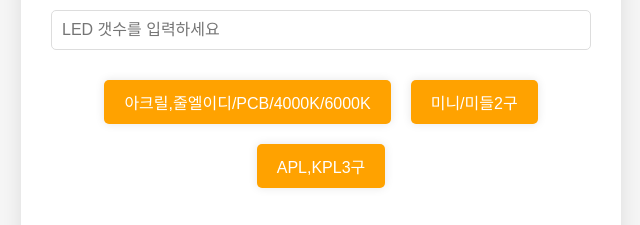
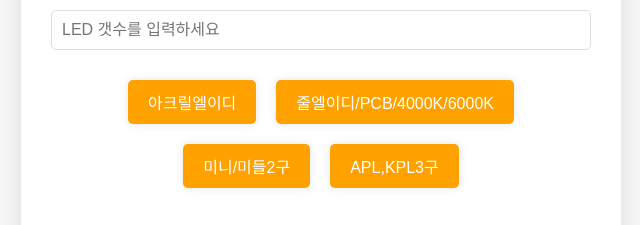
Before and after one commit to gusdn0236/gusdn0236.github.io, a plain HTML site: page index.html in a window 1280 px wide. Shown: the part 120-345 px from the top of the page, without its empty margins (319-959 px from the left). Drawn offline with Linux system fonts and the light colour scheme.

Commit message:
Update index.html

```diff
--- a/index.html
+++ b/index.html
@@ -13,8 +13,8 @@
       <input type="number" id="led-input" placeholder="LED 갯수를 입력하세요" />
       <div class="buttons">
         <!-- 아크릴엘이디와 같다고 하여 잠시 off -->
-        <!-- <button class="button" data-value="0.2">아크릴엘이디</button> -->
-        <button class="button" data-value="0.24">아크릴,줄엘이디/PCB/4000K/6000K</button>
+        <button class="button" data-value="0.2">아크릴엘이디</button>
+        <button class="button" data-value="0.24">줄엘이디/PCB/4000K/6000K</button>
         <button class="button" data-value="0.48">미니/미들2구</button>
         <button class="button" data-value="0.72">APL,KPL3구</button>
       </div>
```
